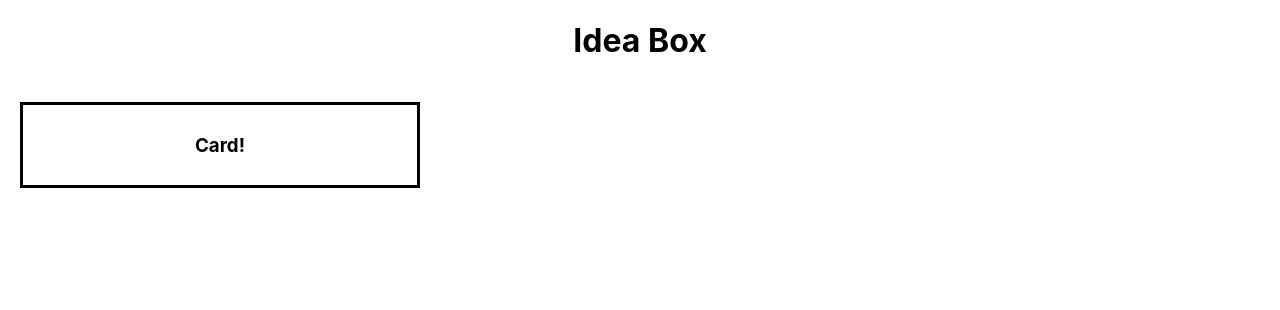
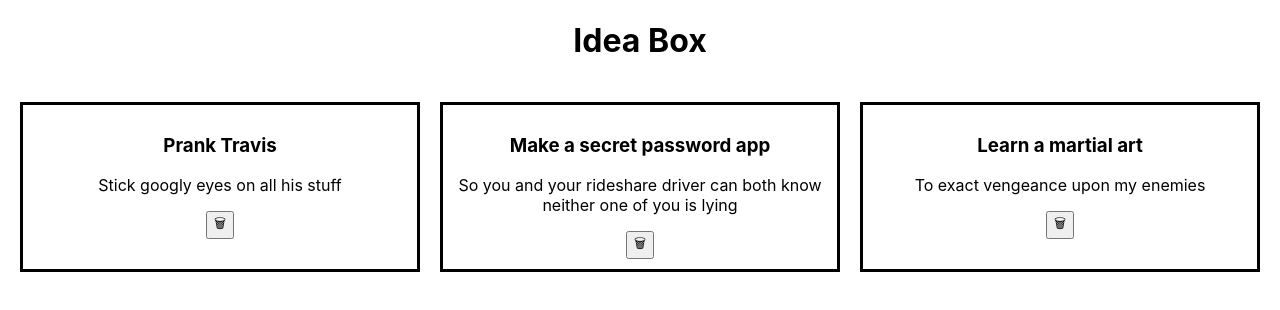
Before and after one commit to ErinUntermeyer/ideabox, a React (Create React App) app: page / in a window 1280 px wide. Shown: the top 310 px of the page. Built offline with nearby package versions, Linux system fonts and the light colour scheme.

Commit message:
Add state to App, pass ideas props to Ideas and Card components

```diff
--- a/src/App.js
+++ b/src/App.js
@@ -5,13 +5,20 @@
 class App extends Component {
 	constructor() {
 		super()
+		this.state = {
+			ideas: [
+				{ id: 1, title: 'Prank Travis', description: 'Stick googly eyes on all his stuff' },
+				{ id: 2, title: 'Make a secret password app', description: 'So you and your rideshare driver can both know neither one of you is lying' },
+				{ id: 3, title: 'Learn a martial art', description: 'To exact vengeance upon my enemies' }
+			]
+		}
 	}
 
 	render() {
 		return (
 			<main className="App">
 				<h1>Idea Box</h1>
-				<Ideas />
+				<Ideas ideas={this.state.ideas}/>
 			</main>
 		)
 	}
--- a/src/Card.js
+++ b/src/Card.js
@@ -1,10 +1,12 @@
 import React from "react"
 import "./Card.css"
 
-const Card = () => {
+const Card = ( {title, description, id} ) => {
 	return (
 		<div className="Card">
-			<h3>Card!</h3>
+			<h3>{title}</h3>
+			<p>{description}</p>
+			<button>🗑</button>
 		</div>
 	)
 }
--- a/src/Ideas.js
+++ b/src/Ideas.js
@@ -2,9 +2,21 @@
 import "./Ideas.css"
 import Card from "./Card"
 
-const Ideas = () => {
+const Ideas = ( {ideas} ) => {
+
+	const ideaCards = ideas.map(idea => {
+		return (
+			<Card
+				id={idea.id}
+				title={idea.title}
+				description={idea.description}
+				key={idea.id}
+			/>
+		)
+	})
+
 	return (
-		<div className="Ideas-container"><Card /></div>
+		<div className="Ideas-container">{ideaCards}</div>
 	)
 }
 
```
